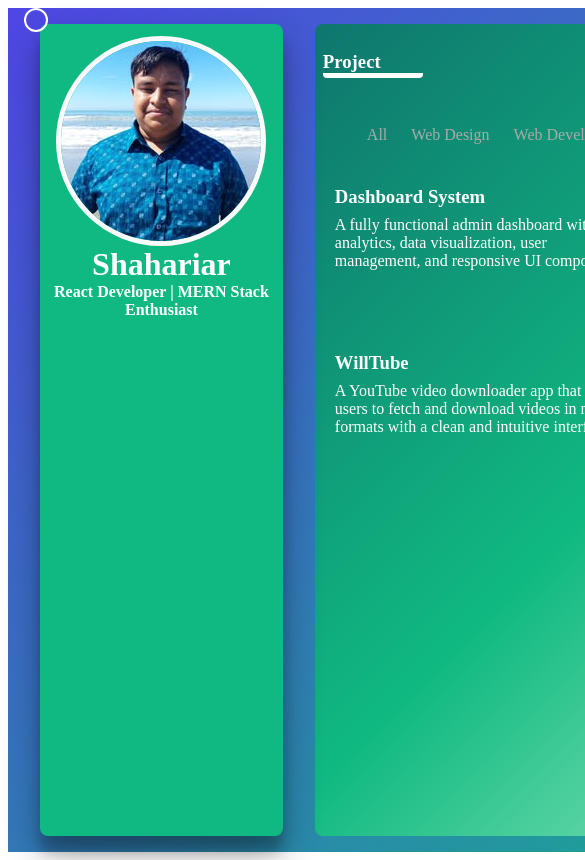
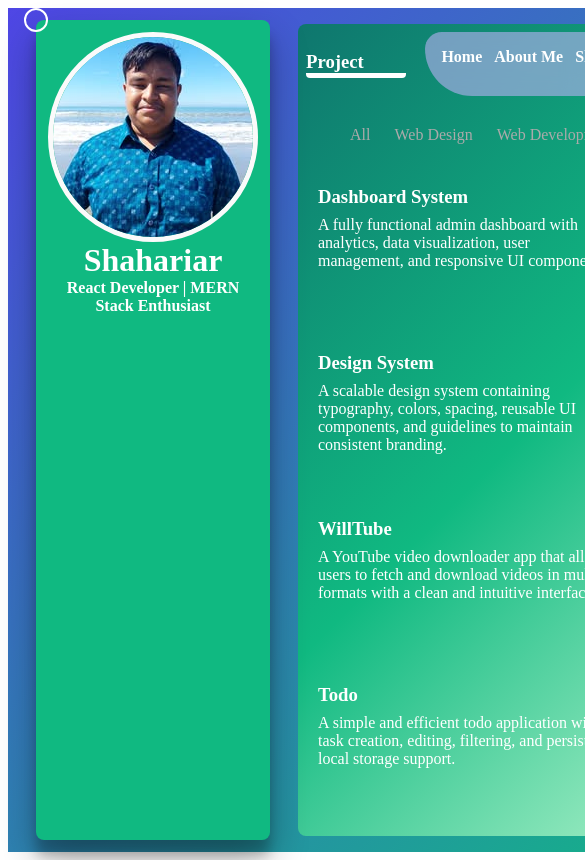
Before and after one commit to shahariar270/portfolio-template, a React (Vite) app in the folder client/: page /project in a window 390 px wide. Shown: the top 860 px of the page, 585 px wide, since content can reach past the window. Built offline with nearby package versions, Linux system fonts and the light colour scheme; a web font is replaced by a local one.

Commit message:
tab resposive issue fix

```diff
--- a/client/src/Pages/Project/index.jsx
+++ b/client/src/Pages/Project/index.jsx
@@ -10,7 +10,6 @@
     if (tab) setSelectedTab(tab);
   }, []);
 
-  // update URL when tab changes
   const handleTabClick = (label) => {
     setSelectedTab(label);
 
--- a/client/src/assets/styles/common/layout/_layout.scss
+++ b/client/src/assets/styles/common/layout/_layout.scss
@@ -23,8 +23,8 @@
 @media (max-width: 768px) {
     .st-portfolio {
         &--layout {
-            max-width: 750px;
-            padding: 0 32px;
+            min-width: 750px;
+            height: 100vh;
         }
     }
 }
--- a/client/src/assets/styles/common/layout/_leftContetBox.scss
+++ b/client/src/assets/styles/common/layout/_leftContetBox.scss
@@ -67,3 +67,12 @@
     color: var(--color-primary);
     border-bottom: 2px solid var(--color-primary);
 }
+
+@media (max-width: 768px) {
+    .st-portfolio {
+        &--left-content,
+        &--right-content {
+            margin: 12px;
+        }
+    }
+}
```
